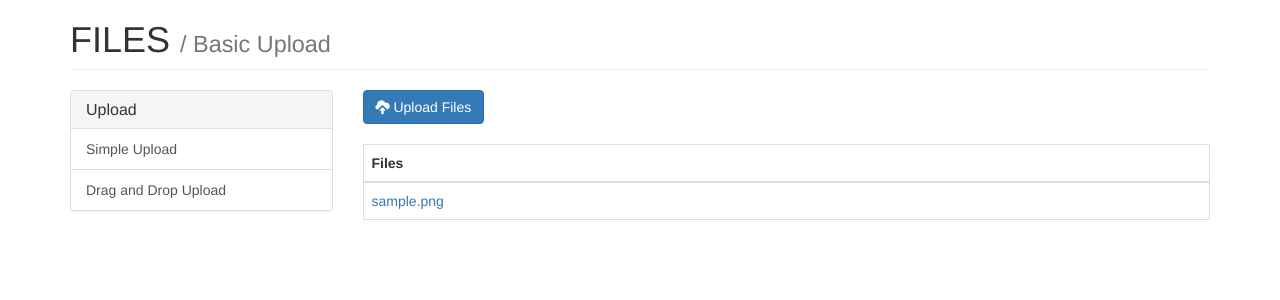
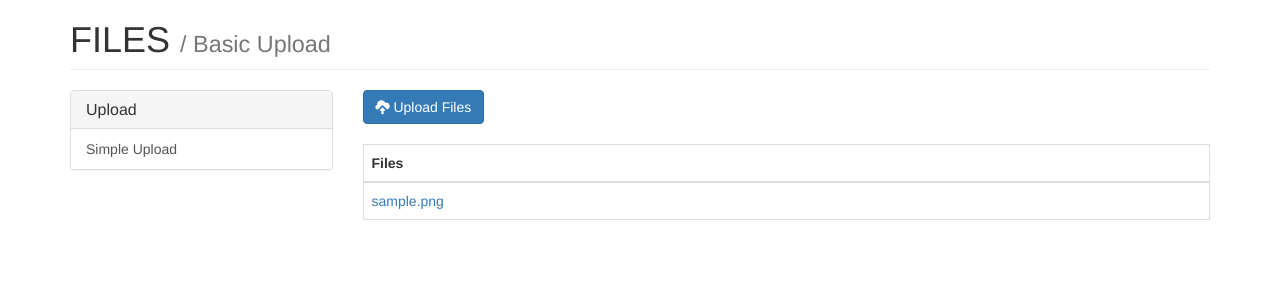
Before and after one commit to Prajjwal-Arya/sharingZONE, a Django app: page /photos/basic-upload/ in a window 1280 px wide. Shown: the part 52-352 px from the top of the page. Run offline with Django 3.2, Linux system fonts and the light colour scheme; tables that the repository leaves empty hold one stand-in row (values such as "Sample post"); some libraries are stand-ins or nearby versions.

Commit message:
Update base.html

```diff
--- a/mysite/photos/templates/photos/base.html
+++ b/mysite/photos/templates/photos/base.html
@@ -19,9 +19,6 @@
           <a href="{% url 'photos:progress_bar_upload' %}" class="list-group-item{% if request.path == '/photos/progress-bar-upload/' %} active{% endif %}">
             Simple Upload
           </a>
-          <a href="{% url 'photos:drag_and_drop_upload' %}" class="list-group-item{% if request.path == '/photos/drag-and-drop-upload/' %} active{% endif %}">
-            Drag and Drop Upload
-          </a>
         </div>
       </div>
     </div>
```
